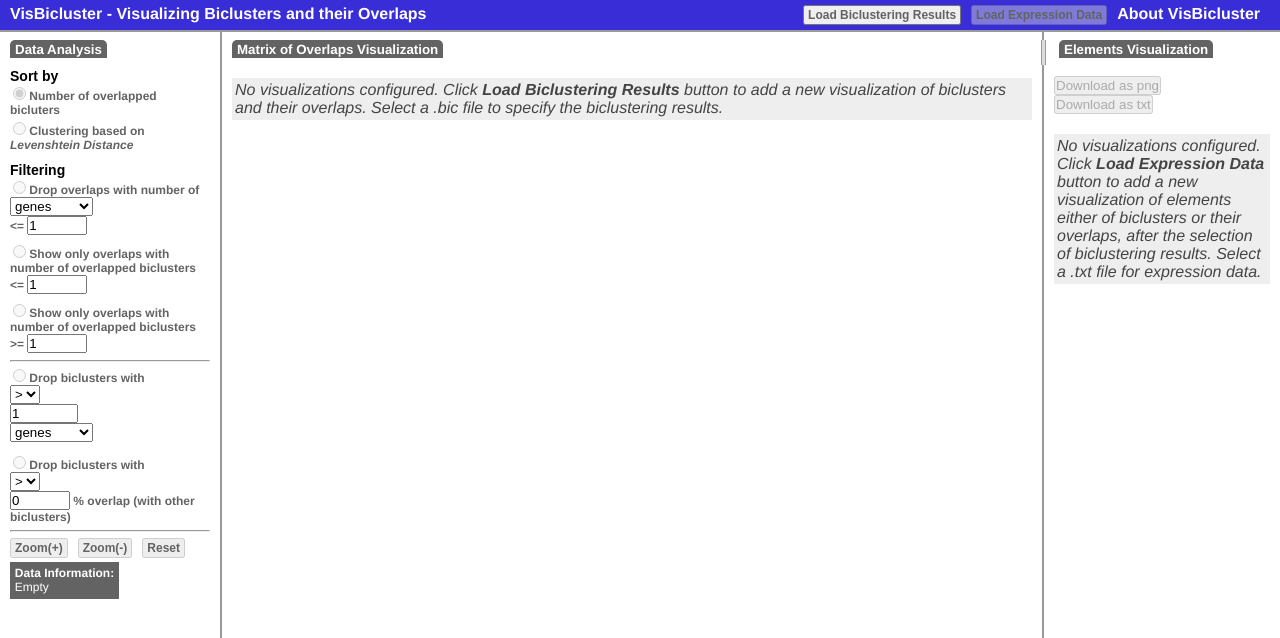
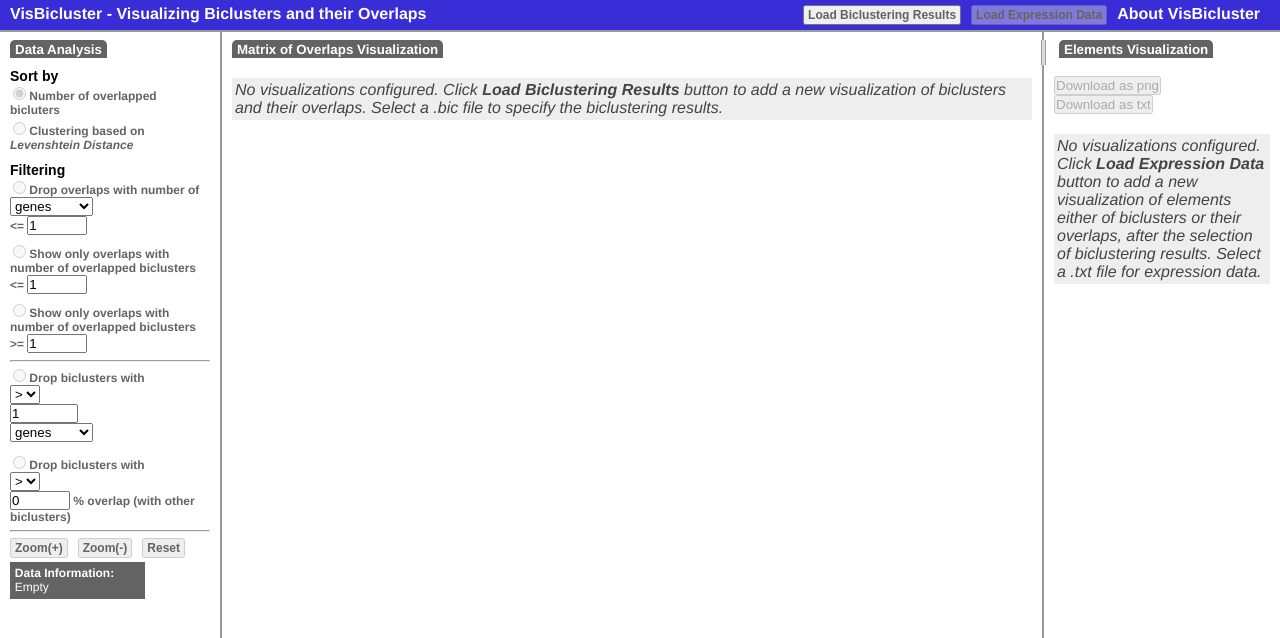
Before and after one commit to Haithem198717/VisBicluster, a website: page index.html in a window 1280 px wide. Shown: the top 638 px of the page. Drawn offline with Linux system fonts and the light colour scheme.

Commit message:
Update index.html

```diff
--- a/index.html
+++ b/index.html
@@ -194,7 +194,7 @@
 
         <div id='dataset-info-viewer'>
           <div class="configH1">Data Information:</div>
-          <div id='dataset-info-content'>Empty</div>
+          <div id='dataset-info-content' style="min-width: 125px; max-width: 195px; overflow-x: auto;">Empty</div>
         </div>
 
 
```
